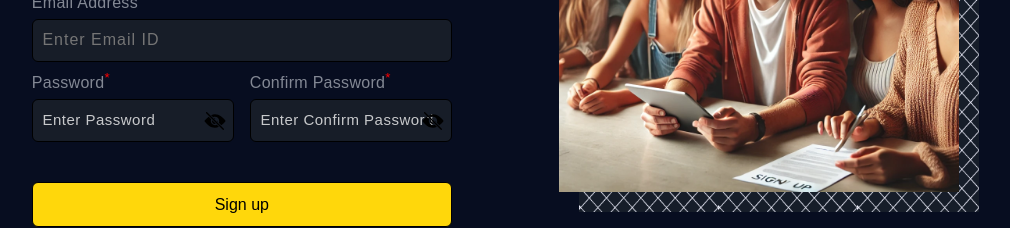
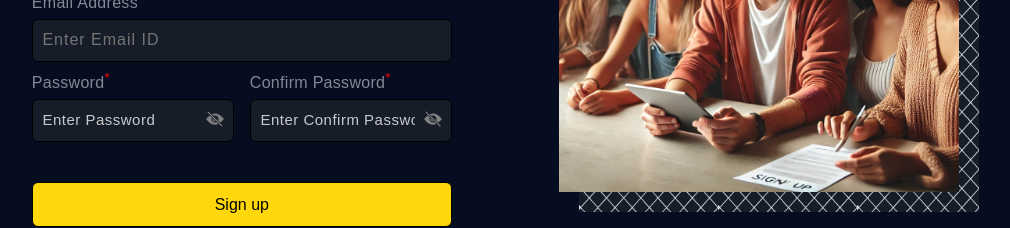
Before and after one commit to VishalSingh79/Notion-Academy, a React (Vite) app in the folder client/: page /signup in a window 1280 px wide. Shown: the part 433-661 px from the top of the page, without its empty margins (139-1149 px from the left). Built offline with nearby package versions, Linux system fonts and the light colour scheme; no server answers.

Commit message:
eye button added

```diff
--- a/client/src/pages/Login.css
+++ b/client/src/pages/Login.css
@@ -197,6 +197,15 @@
     color:red;
     transition: 400ms;
   }
+
+  .login-password{
+    display: flex;
+    width: 100%;
+    position: relative;
+  }
+
+
+
   @media(min-width:851px) and (max-width:1204px){
     .img1{
       width:350px;
--- a/client/src/pages/Login.jsx
+++ b/client/src/pages/Login.jsx
@@ -1,6 +1,8 @@
-import React from 'react'
+import React, { useState } from 'react'
 import login from '../assets/Images/login.png'
 import frame from '../assets//Images/frame.png'
+import { IoIosEyeOff } from "react-icons/io";
+import { IoIosEye } from "react-icons/io";
 import { Link } from 'react-router-dom';
 import "./Login.css"
 import {useForm} from 'react-hook-form';
@@ -16,6 +18,11 @@
   const form = useRef();
   const onSubmit=(data)=>{
       loginUP(data,navigate,dispatch);
+  }
+
+  const [open3,setOpen3] = useState(false);
+  const changeHandler2=()=>{
+    setOpen3(!open3);
   }
 
   return (
@@ -37,9 +44,21 @@
           <p style={{color:'red',backgroundColor:'inherit'}}>{errors.name?.message}</p>
           <label htmlFor='password' className='label'>Password<sup className='sups'>*</sup></label>
           <br/>
-          <input type='text' placeholder='Enter Your Password' name='password' id='password' required className='input-sec1'
-              {...register('password', { required: "Password is required**" })}
-          />
+          <p className='login-password'>
+            <p style={{position:"relative",width:"100%"}}>
+               <input type={open3 ? "text" : "password"} placeholder='Enter Your Password' name='password' id='password' required className='input-sec1'
+                     {...register('password', { required: "Password is required**" })}
+               />
+            </p>
+            <p style={{position:"absolute",backgroundColor:"red",width:"35px",height:"35px",right:"0.2rem",top:"0.7rem",display:"flex",justifyContent:"center",alignItems:"center",backgroundColor:"#171D28"}}>
+                {open3 ?
+                  <IoIosEye onClick={changeHandler2} style={{color:"grey",fontSize:"20px",cursor:"pointer"}} /> :
+                  <IoIosEyeOff onClick={changeHandler2} style={{fontSize:"20px",color:"grey",cursor:"pointer"}} />
+                }
+            </p>
+
+          </p>
+
           <p style={{color:'red',backgroundColor:'inherit'}}>{errors.name?.message}</p>
 
           <p className='fpass'><Link to={"/reset-password"} style={{textDecoration:"none" ,color:"aqua"}}>Forget Password</Link></p>
--- a/client/src/pages/Signup.css
+++ b/client/src/pages/Signup.css
@@ -120,7 +120,7 @@
   .up-email{
     margin-top: 0.5rem;
   }
-  .eye-size{
+  /* .eye-size{
     font-size:1.5rem;
     position: relative;
     top:1vh;
@@ -128,7 +128,7 @@
     background-color:transparent;
     margin-right: -1.5rem;
 
-  }
+  } */
 
   .btn-submit{
     width:100%;
@@ -191,6 +191,21 @@
     color:red;
     transition: 400ms;
   }
+
+  .eye-size-wrapper{
+    width: 35px;
+    height: 35px;
+    background-color: #171D28;
+    position: absolute;
+    top: 2rem;
+    right: 0.1rem;
+    border-radius: 5px;
+    display: flex;
+    justify-content: center;
+    align-items: center;
+  }
+
+
   @media(min-width:851px) and (max-width:1204px){
     .img1{
       width:350px;
--- a/client/src/pages/Signup.jsx
+++ b/client/src/pages/Signup.jsx
@@ -146,7 +146,7 @@
         </div>
 
         <div className='name-section'>
-          <div>
+          <div style={{position:"relative"}}>
             <label htmlFor='ppassword' className='label'>Password<sup className='sups'>*</sup></label>
             <br/>
             <input
@@ -164,16 +164,16 @@
               })}
             />
 
-            <span className='eye-size-wrapper'>
+            <p className='eye-size-wrapper'>
                 {open1 ?
-                  <IoIosEye onClick={changeHandler1} className='eye-size' /> :
-                  <IoIosEyeOff onClick={changeHandler1} className='eye-size'/>
+                  <IoIosEye onClick={changeHandler1} style={{fontSize:"20px",cursor:"pointer",color:"grey"}} /> :
+                  <IoIosEyeOff onClick={changeHandler1} style={{fontSize:"20px",cursor:"pointer",color:"grey"}}/>
                 }
-            </span>
+            </p>
 
             </div>
 
-            <div>
+            <div  style={{position:"relative"}}>
             <label htmlFor='cpassword' className='label'>Confirm Password<sup className='sups'>*</sup></label>
             <br/>
             <input
@@ -189,11 +189,12 @@
               })}
             />
 
-
-            {open2 ?
-              <IoIosEye onClick={changeHandler2} className='eye-size' /> :
-              <IoIosEyeOff onClick={changeHandler2} className='eye-size' />
-            }
+             <p className='eye-size-wrapper'>
+                {open2 ?
+                  <IoIosEye onClick={changeHandler1} style={{fontSize:"20px",cursor:"pointer",color:"grey"}} /> :
+                  <IoIosEyeOff onClick={changeHandler1} style={{fontSize:"20px",cursor:"pointer",color:"grey"}}/>
+                }
+            </p>
           </div>
         </div>
          <div>
```
